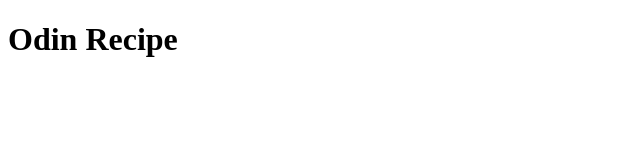
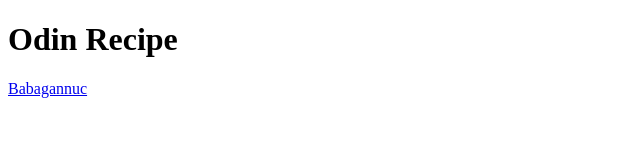
Before and after one commit to Vol-i/odin-recipes, a plain HTML site: page index.html in a window 1280 px wide. Shown: the whole page, without its empty margins (0-640 px from the left). Drawn offline with Linux system fonts and the light colour scheme.

Commit message:
Add link to recipes/Babagannuc.html

```diff
--- a/index.html
+++ b/index.html
@@ -7,5 +7,6 @@
 </head>
 <body>
     <h1>Odin Recipe</h1>
+    <a href="./recipes/babagannuc.html" target="_blank" rel="noopener noreferrer">Babagannuc</a>
 </body>
 </html>
```
